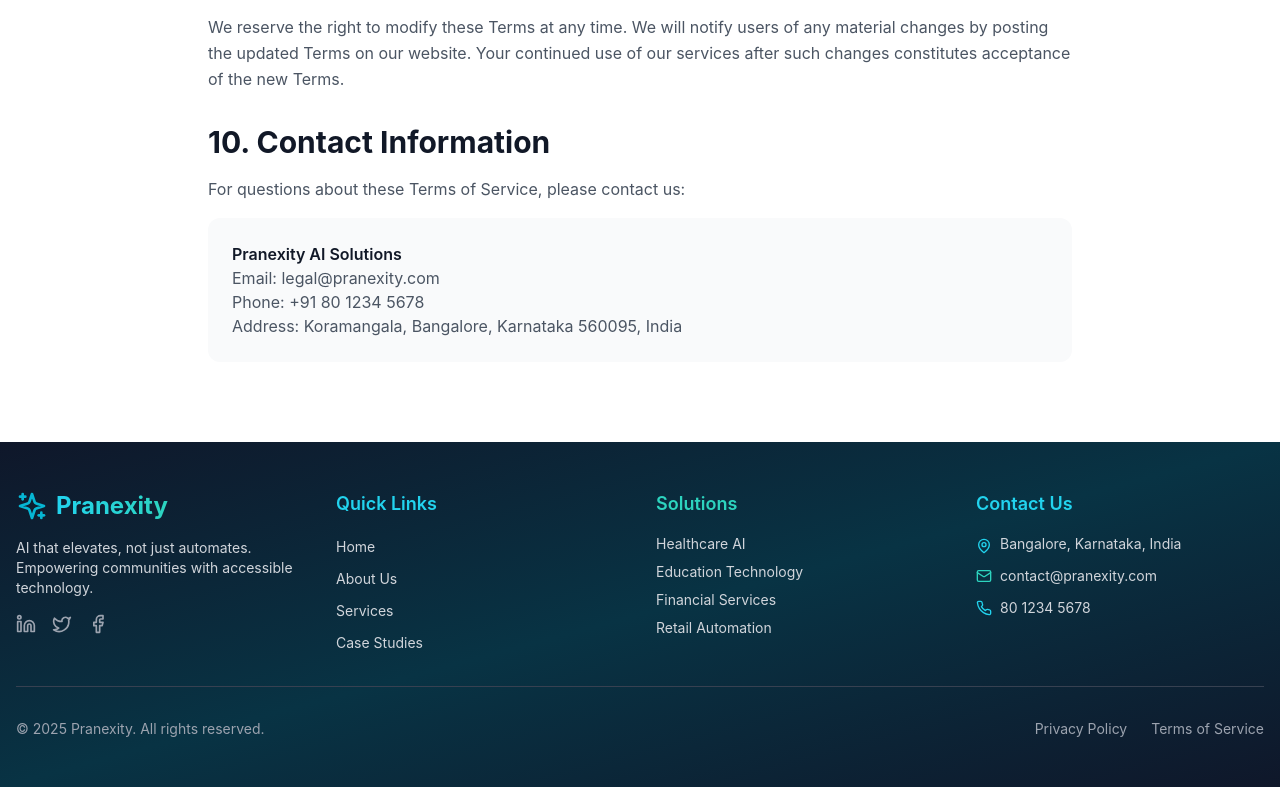
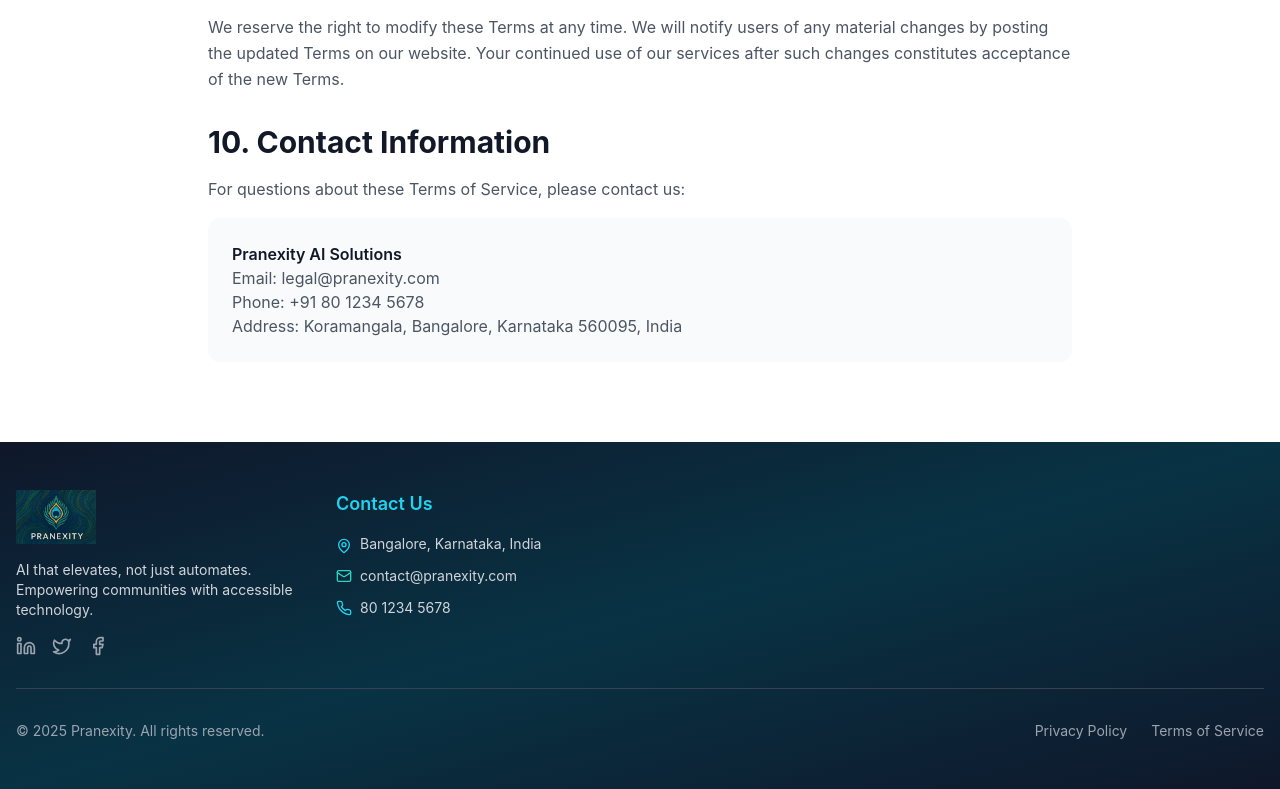
Before and after one commit to n3crozma147/Pranexity, a React (Vite) app: page /terms in a window 1280 px wide. Shown: the part 1916-2705 px from the top of the page. Built offline with nearby package versions, Linux system fonts and the light colour scheme.

Commit message:
quick links and solutions are removed from the footer section

```diff
--- a/src/components/Footer.tsx
+++ b/src/components/Footer.tsx
@@ -1,5 +1,6 @@
 import { Link } from 'react-router-dom';
 import { Mail, Phone, MapPin, Linkedin, Twitter, Facebook, Sparkles } from 'lucide-react';
+import logo from '../Assetes/Pranexit_Logo.png'
 
 const Footer = () => {
   const currentYear = new Date().getFullYear();
@@ -10,10 +11,14 @@ const Footer = () => {
         <div className="grid grid-cols-1 md:grid-cols-4 gap-8 mb-8">
           <div>
             <div className="flex items-center space-x-2 mb-4">
-              <Sparkles className="w-8 h-8 text-cyan-500" />
-              <span className="text-2xl font-bold bg-gradient-to-r from-cyan-400 to-teal-400 bg-clip-text text-transparent">
-                Pranexity
-              </span>
+           <a href="/">
+            <img
+              src={logo}
+              alt="Pranexity Logo"
+              className="w-20 h-auto object-contain transition-transform hover:scale-105"
+            />
+          </a>
+
             </div>
             <p className="text-gray-300 text-sm mb-4">
               AI that elevates, not just automates. Empowering communities with accessible technology.
@@ -31,7 +36,7 @@ const Footer = () => {
             </div>
           </div>
 
-          <div>
+          {/* <div>
             <h3 className="text-lg font-semibold mb-4 text-cyan-400">Quick Links</h3>
             <ul className="space-y-2">
               <li>
@@ -65,7 +70,7 @@ const Footer = () => {
               <li className="text-gray-300 text-sm">Financial Services</li>
               <li className="text-gray-300 text-sm">Retail Automation</li>
             </ul>
-          </div>
+          </div> */}
 
           <div>
             <h3 className="text-lg font-semibold mb-4 text-cyan-400">Contact Us</h3>
--- a/src/components/Navbar.tsx
+++ b/src/components/Navbar.tsx
@@ -41,7 +41,7 @@ const Navbar = () => {
   <img
     src={logo}
     alt="Pranexity Logo"
-    className="w-12 h-12 md:w-20 md:h-20 object-contain transition-transform hover:scale-105 bg-transparent"
+    className="w-12 h-auto md:w-20 md:h-auto object-contain transition-transform hover:scale-105 bg-transparent"
   />
 </a>
 
```
